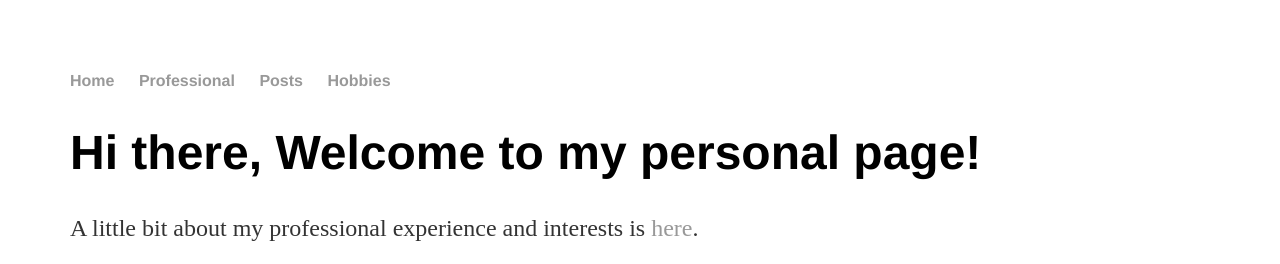
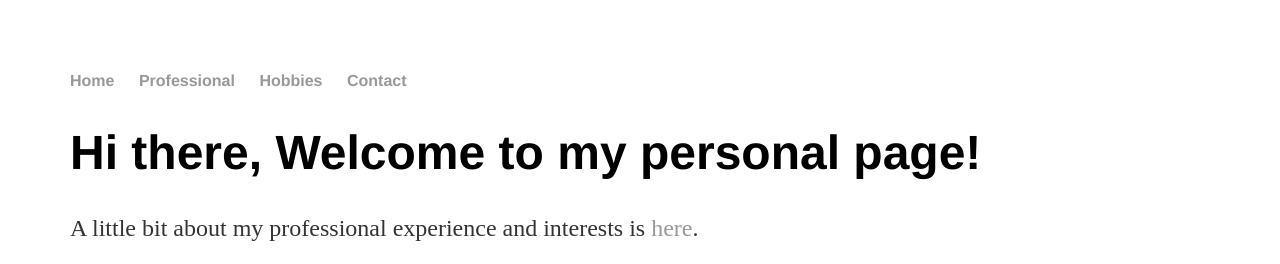
Before and after one commit to alexeybutyrev/alexeybutyrev.github.io, a Jekyll site: the page built from index.html, in a window 1280 px wide. Shown: the top 264 px of the page. Built offline with Jekyll 4.4.1, drawn with Linux system fonts in a browser that asks for light colours.

Commit message:
fix contact form

```diff
--- a/_layouts/default.html
+++ b/_layouts/default.html
@@ -14,8 +14,8 @@
     <ul>
       <li><a href="/">Home</a></li>
       <li><a href="/prof">Professional</a></li>
-      <li><a href="/pubs">Posts</a></li>
-      <li><a href="/about">Hobbies</a></li>
+      <li><a href="/perc">Hobbies</a></li>
+      <li><a href="/contact">Contact</a></li>
     </ul>
   </nav>
   <div class="container">
@@ -25,7 +25,7 @@
   </div>
   <div class="dataart">
 
-    <img class="dataart" src="../css/background.png" alt="Data Art" >
+    <img class="dataart" src="../css/background.png" alt="Data Art">
 
   </div>
   <footer>
```
